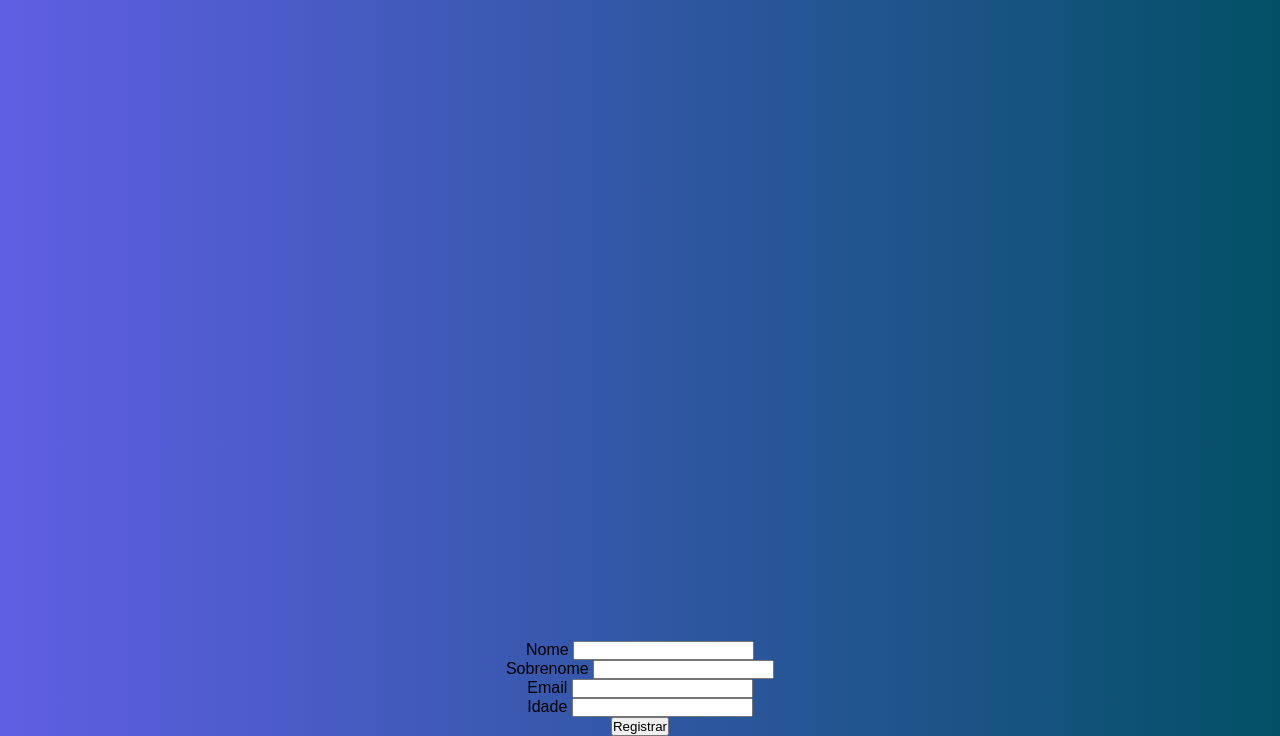
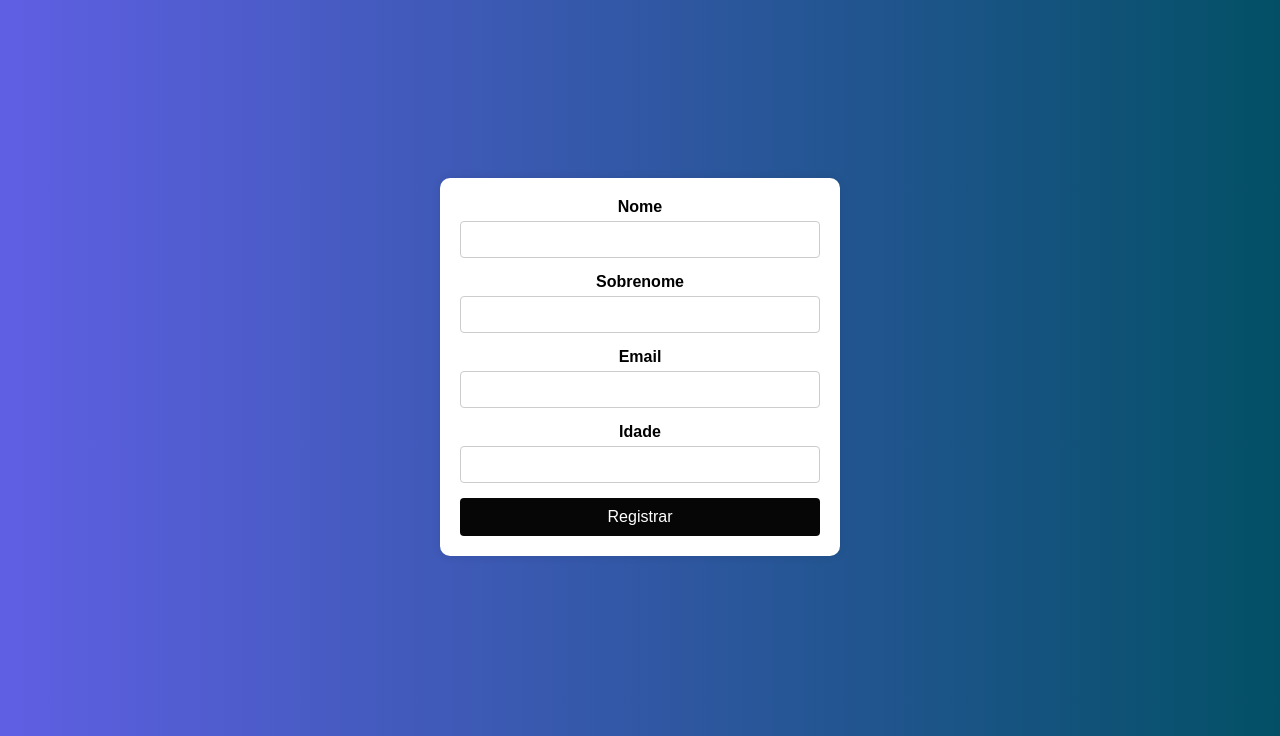
Before and after one commit to felipecley/Trabalhofront-2, a plain HTML site: page form.html in a window 1280 px wide. Shown: the part 64-800 px from the top of the page. Drawn offline with nearby package versions, Linux system fonts and the light colour scheme.

Commit message:
finalizando estilização do formulário

```diff
--- a/form.html
+++ b/form.html
@@ -7,12 +7,13 @@
     <meta name='viewport' content='width=device-width, initial-scale=1'>
     <link rel='stylesheet' type='text/css' media='screen' href='style.css'>
     <link rel="stylesheet" href="https://cdn.jsdelivr.net/npm/bootstrap-icons@1.3.0/font/bootstrap-icons.css">
+
     <script src='script.js'></script>
 </head>
 <body>
-    <h1 class="titulo">Fale comigo</h1>
+    <h1 class="titulo">Registro</h1>
     <div class="container">
-        <form id="registro" class="form">
+        <form id="registro" class="form" action="confimation.html" method="get">
             <div class="campo-formulario">
                 <label for="nome">Nome</label>
                 <input type="text" name="nome" id="nome" autocomplete="off">
--- a/style.css
+++ b/style.css
@@ -69,3 +69,64 @@ a:hover{
 .formulario a.botao:hover {
     background-color: #4a4ab3; /* Muda a cor de fundo ao passar o mouse */
 }
+
+
+/* estilos para o formulário */
+.container{
+    display: flex;
+    justify-content: center;
+    align-items: center;
+    height: 100%; /* altura do container */
+}
+
+.form{
+    background-color: #fff;
+    padding: 20px;
+    border-radius: 10px;
+    box-shadow: 0 0 10px rgba(0, 0, 0, 0.1);
+    width: 100%;
+    max-width: 400px;
+}
+
+.campo-formulario {
+    margin-bottom: 15px;
+}
+
+label {
+    display: block;
+    margin-bottom: 5px;
+    font-weight: bold;
+}
+
+input[type="text"],
+input[type="number"],
+input[type="email"] {
+    width: 100%;
+    padding: 10px;
+    border: 1px solid #ccc;
+    border-radius: 4px;
+    transition: border-color 0.3s;
+}
+
+input[type="text"]:focus,
+input[type="number"]:focus,
+input[type="email"]:focus {
+    border-color: #007bff; /* Cor azul ao focar */
+    outline: none; /* Remove o contorno padrão */
+}
+
+.btn {
+    background-color: #060606; /* Cor azul */
+    color: #fff;
+    padding: 10px;
+    border: none;
+    border-radius: 4px;
+    cursor: pointer;
+    font-size: 16px;
+    width: 100%;
+    transition: background-color 0.3s;
+}
+
+.btn:hover {
+    background-color: #4a4ab3; /* Cor azul mais escura ao passar o mouse */
+}
```
Also changed, not shown: confimation.html (+14 -0 lines).
